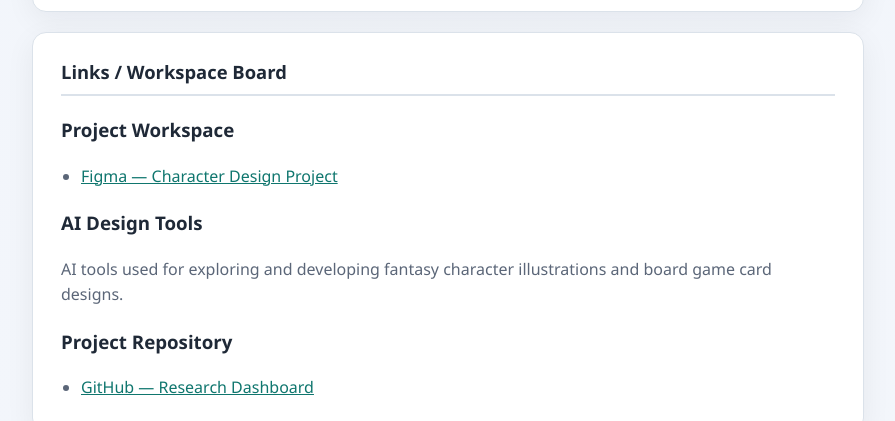
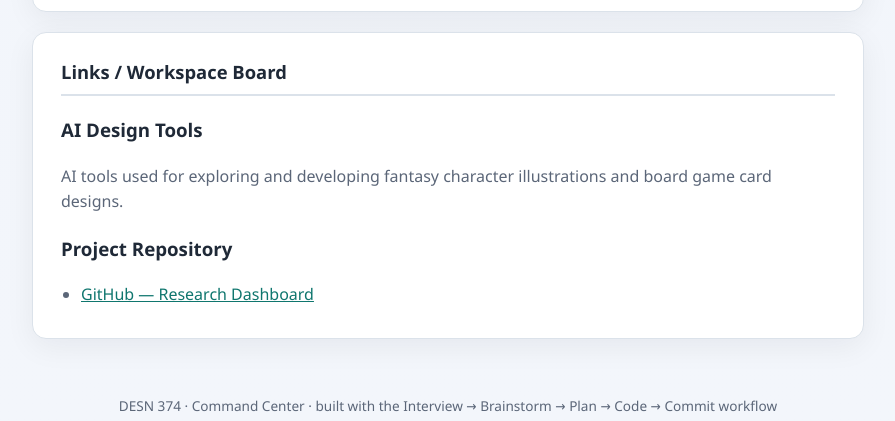
Before and after one commit to akim22-lgtm/github-starter-tutorial, a plain HTML site: page index.html in a window 1280 px wide. Shown: the part 4225-4646 px from the top of the page, without its empty margins (192-1087 px from the left). Drawn offline with Linux system fonts and the light colour scheme.

Commit message:
Update research dashboard

```diff
--- a/index.html
+++ b/index.html
@@ -137,7 +137,6 @@
 
   <p>The experiments focus on character appearance, recognizable silhouettes, color palettes, expressions, and consistency across the card collection.</p>
 </section>
-</section>
 
 <!-- Character Reference Gallery -->
 <section aria-labelledby="gallery-h">
@@ -164,17 +163,7 @@
     <!-- Links / Workspace Board -->
   <section aria-labelledby="links-h">
   <h2 id="links-h">Links / Workspace Board</h2>
-
-  <h3>Project Workspace</h3>
-  <ul>
-    <li>
-      <a href="https://gray-niche-21764862.figma.site" target="_blank">
-        Figma — Character Design Project
-      </a>
-    </li>
-  </ul>
-
-  <h3>AI Design Tools</h3>
+ <h3>AI Design Tools</h3>
   <p>AI tools used for exploring and developing fantasy character illustrations and board game card designs.</p>
 
   <h3>Project Repository</h3>
```
Also changed, not shown: images/moss-guardian.jpg (renamed from images/moss-guardia.jpg).
